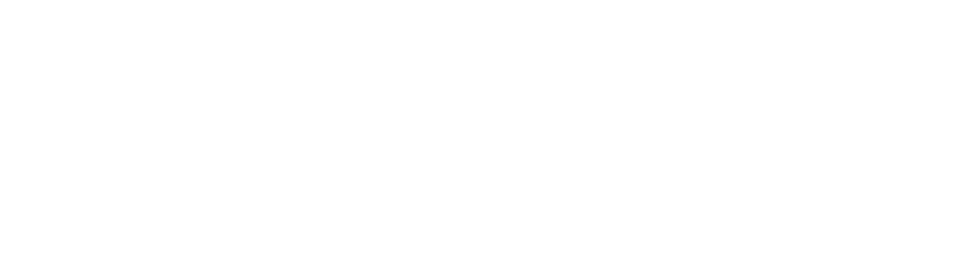
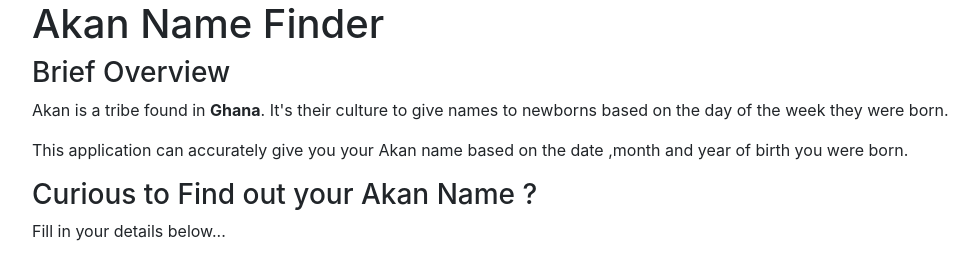
Before and after one commit to omoshthegeek254/project-akan, a plain HTML site: page index.html in a window 1280 px wide. Shown: the whole page, without its empty margins (38-1017 px from the left). Drawn offline with Linux system fonts and the light colour scheme.

Commit message:
added the content for the index page ,mainly the key heading and paragraphs/ descriptions

```diff
--- a/index.html
+++ b/index.html
@@ -4,11 +4,32 @@
     <meta charset="UTF-8">
     <meta name="viewport" content="width=device-width, initial-scale=1.0">
     <meta http-equiv="X-UA-Compatible" content="ie=edge">
-    <title>Document</title>
+    <title>Akan Name Finder</title>
     <link rel="stylesheet" href="bootstrap-4.3.1-dist/css/bootstrap.css">
     <link rel="stylesheet" href="css/style.css">
 </head>
 <body>
+    <div class="container">
+        <div class="row">
+            <div class="column">
+                <div class="header">
+                    <h1>Akan Name Finder</h1>
+                    <h3>Brief Overview</h3>
+                    <p>Akan is a tribe found in <strong>Ghana</strong>. It's their culture to give names to newborns based on the day of the week they were born.</p>
+                    <p>
+                        This application can accurately give you your  Akan name based on the date ,month and year of birth you were born.
+                    </p>
+                </div>
 
+                <div>
+                    <h3>Curious to Find out your Akan Name ?</h3>
+                    <p>Fill in your details below...</p>
+                </div>
+
+            </div>
+
+        </div>
+
+    </div>
 </body>
 </html>
```
